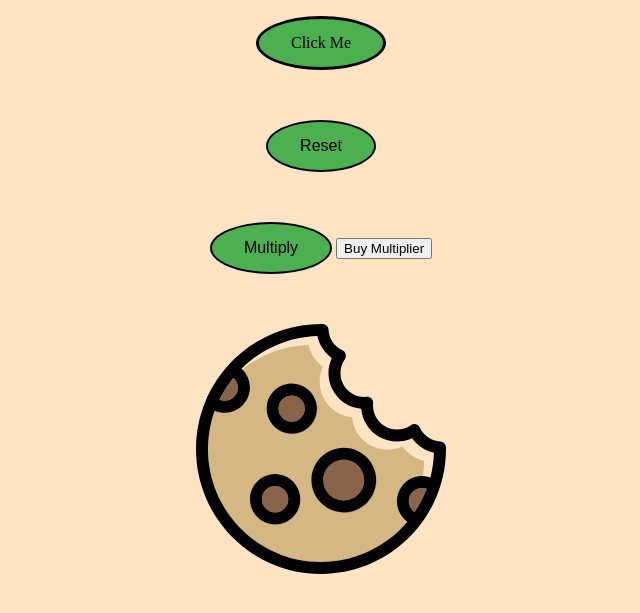
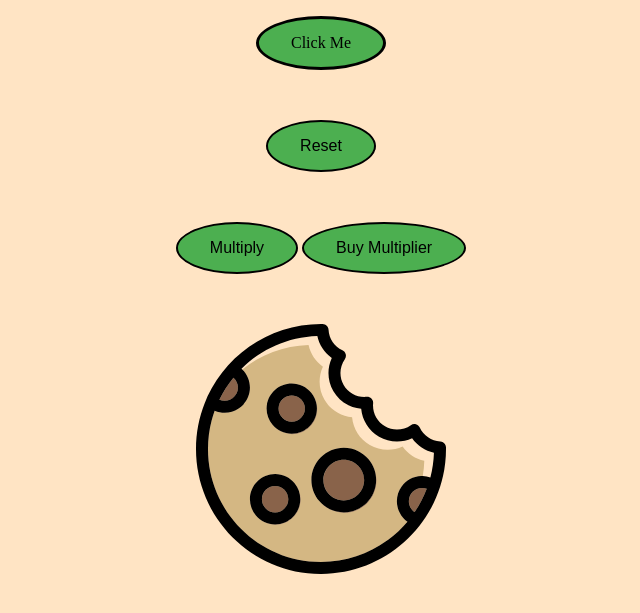
Before and after one commit to CE5RIC/Cookie-Clicker, a plain HTML site: page index.html in a window 1280 px wide. Shown: the part 105-718 px from the top of the page, without its empty margins (319-959 px from the left). Drawn offline with Linux system fonts and the light colour scheme.

Commit message:
styled new buy multiplier button

```diff
--- a/styles.css
+++ b/styles.css
@@ -43,6 +43,19 @@
     margin-top: 50px;
   }
 
+  .store {
+    background-color: #4CAF50;
+    border-style: solid;
+    color: black;
+    padding: 15px 32px;
+    text-align: center;
+    text-decoration: none;
+    display: inline-block;
+    font-size: 16px;
+    border-radius: 50%;
+    margin-top: 50px;
+  }
+
 
   img {
       height: 250px;
```
